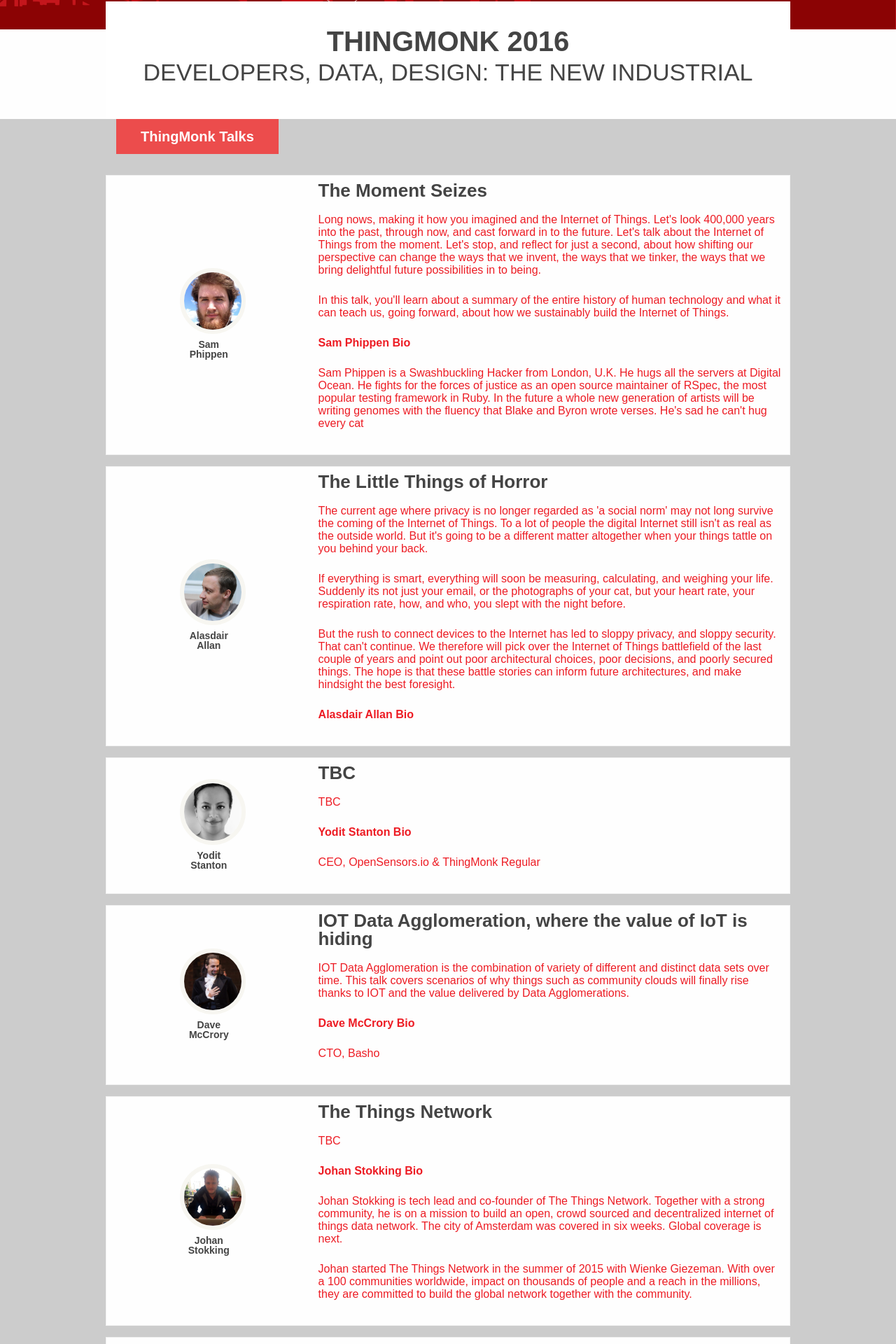
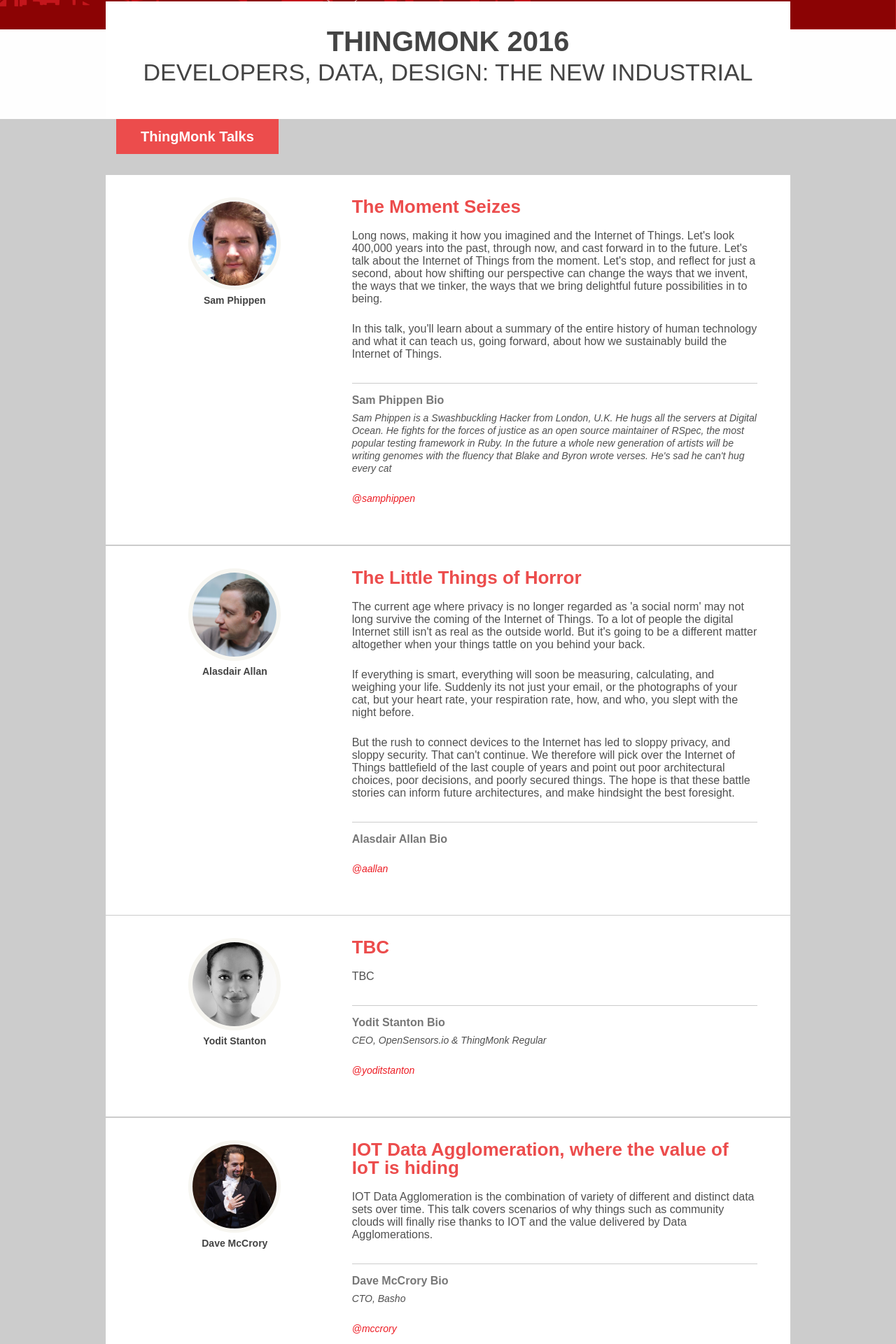
Before and after one commit to thingmonk/thingmonk.github.io, a Jekyll site: the page built from thingmonk-talks.html, in a window 1280 px wide. Shown: the part 426-2346 px from the top of the page at 70% size. Built offline with Jekyll 4.4.1, drawn with Linux system fonts in a browser that asks for light colours; some of the changed text lies outside the part shown.

Commit message:
new styles for talks

```diff
--- a/_includes/thingmonk-header.html
+++ b/_includes/thingmonk-header.html
@@ -31,7 +31,7 @@
 <p class="show-for-sr"><a class="show-on-focus" href="#mainContent">Skip to Content</a></p>
 <header class="banner" role="banner">
   <div class="rm-masthead row">
-    <img src="/dist/images/thingmonk-2016.png" width="100%" />
+    <a href="/"><img src="/dist/images/thingmonk-2016.png" width="100%" /></a>
   </div>
 </header>
 <div class="wrap rm-container" role="document">
--- a/app/css/app.css
+++ b/app/css/app.css
@@ -3516,6 +3516,11 @@
     font-size: 0.75rem;
     color: #777777; }
 
+.c-news li {
+  list-style-type: none;
+  border-bottom: 1px solid #d9d9d9;
+  padding: 0.5rem 0; }
+
 .primary {
   z-index: 2;
   position: relative;
@@ -3549,11 +3554,11 @@
   clear: both;
   text-align: center; }
   .c-speakers .c-speaker__item {
-    width: 30%;
     display: inline-block; }
   .c-speakers .c-speaker__avatar {
     display: block;
     width: 120px;
+    height: 120px;
     border-radius: 50%;
     margin: 0 auto 0.5em;
     border: 6px solid #f7f6f1;
@@ -3566,6 +3571,48 @@
     font-size: 14px; }
     .c-speakers .c-speaker__name a {
       color: #444444; }
+  .c-speakers .c-speaker__talk {
+    font-size: 12px; }
+
+.c-speakers__grid .c-speaker__item {
+  width: 40%;
+  margin-bottom: 2rem; }
+  @media screen and (min-width: 40em) {
+    .c-speakers__grid .c-speaker__item {
+      width: 30%; } }
+  @media screen and (min-width: 64em) {
+    .c-speakers__grid .c-speaker__item {
+      width: 20%; } }
+
+.c-speakers__grid--small .c-speaker__item {
+  width: 20%;
+  margin-bottom: 2rem; }
+  @media screen and (min-width: 64em) {
+    .c-speakers__grid--small .c-speaker__item {
+      width: 40%; } }
+
+.l-talk {
+  padding: 2rem;
+  background-color: #fff;
+  margin-bottom: .1rem; }
+
+.c-talk .c-talk__title {
+  color: #EC4C4C; }
+
+.c-talk .c-talk-speaker__name {
+  border-top: 1px solid #cccccc;
+  color: #777777;
+  font-size: 16px;
+  padding-top: 1rem;
+  margin-top: 2rem;
+  margin-bottom: 0.5rem; }
+
+.c-talk .c-talk-speaker__bio {
+  font-style: italic;
+  font-size: 14px; }
+  .c-talk .c-talk-speaker__bio p {
+    font-style: italic;
+    font-size: 14px; }
 
 /**
 * 7.0 - Accessibility
--- a/thingmonk-talks.html
+++ b/thingmonk-talks.html
@@ -15,31 +15,31 @@
     </div>
 </div>
             {% for speaker in site.data.speakers %}
-<div class="row">
-    <div class="small-12 medium-12">
-        <table border="0" width="90%">
-            <tr><td wdith="30%">
+<div class="row l-talk">
+    <div class="small-12 medium-4  columns">
         <div class="c-speakers">
           <div class="c-speaker__item">
-              <a href="http://twitter.com/{{ speaker.twitter }}"><img class="c-speaker__avatar" src="/imgs/{{speaker.photo}}" width="150" height="150" alt="{{ speaker.name }}"></a>
-              <h4 class="c-speaker__name"><a href="http://twitter.com/{{ speaker.twitter }}">{{ speaker.name }}</a></h4>
+            <a href="http://twitter.com/{{ speaker.twitter }}">
+              <img class="c-speaker__avatar" src="/imgs/{{speaker.photo}}" width="150" height="150" alt="{{ speaker.name }}">
+              <h4 class="c-speaker__name">{{ speaker.name }}</h4>
+          </a>
           </div>
         </div>
-  </td>
-  <td width="70%">
-      <div class="c-speaker__item">
-          <a name="{{ speaker.twitter }}" />
-          <h2>{{ speaker.talktitle }}</h2>
-          <p />
-          {{ speaker.talkabstract }}
-          <p />
-          <b>{{ speaker.name }} Bio</b>
-          <p />
-          {{ speaker.bio }}
   </div>
-        </td>
-    </tr>
-</table>
+  <div class="small-12 medium-8  columns">
+      <a name="{{ speaker.twitter }}" /></a>
+      <div class="c-talk">
+        <a name="{{ speaker.twitter }}" /></a>
+        <h2 class="c-talk__title">{{ speaker.talktitle }}</h2>
+        <div class="c-talk__abstract">
+          <p>{{ speaker.talkabstract }}</p>
+        </div>
+        <h3 class="c-talk-speaker__name">{{ speaker.name }} Bio</h3>
+        <div class="c-talk-speaker__bio">
+          <p>{{ speaker.bio }}</p>
+          <p class="c-talk-speaker__twitter"><a href="http://twitter.com/{{ speaker.twitter }}" target="_blank">@{{ speaker.twitter }}</a></hp>
+        </div>
+      </div>
   </div><!--columns-->
 </div><!--row-->
 {% endfor %}
```
Also changed, not shown: app/scss/thingmonk/theme/_base.scss (+71 -3 lines), eclipse-day-talks.html (+19 -21 lines), index.html (+16 -12 lines). Lines whose indentation alone changed are shown as unchanged.
